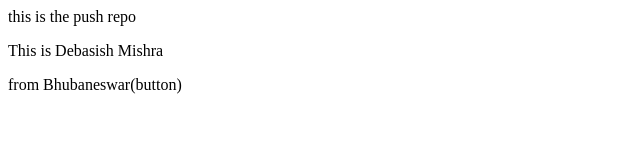
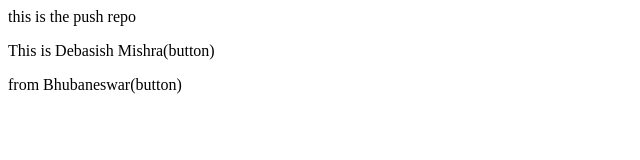
Before and after one commit to ITDev79/newlocalrepo, a plain HTML site: page index.html in a window 1280 px wide. Shown: the full height of the page, 0-640 px from the left. Drawn offline with Linux system fonts and the light colour scheme.

Commit message:
new button

```diff
--- a/index.html
+++ b/index.html
@@ -1,3 +1,3 @@
 <p>this is the push repo</p>
-<p>This is Debasish Mishra</p>
+<p>This is Debasish Mishra(button)</p>
 <p>from Bhubaneswar(button)</p>
```
